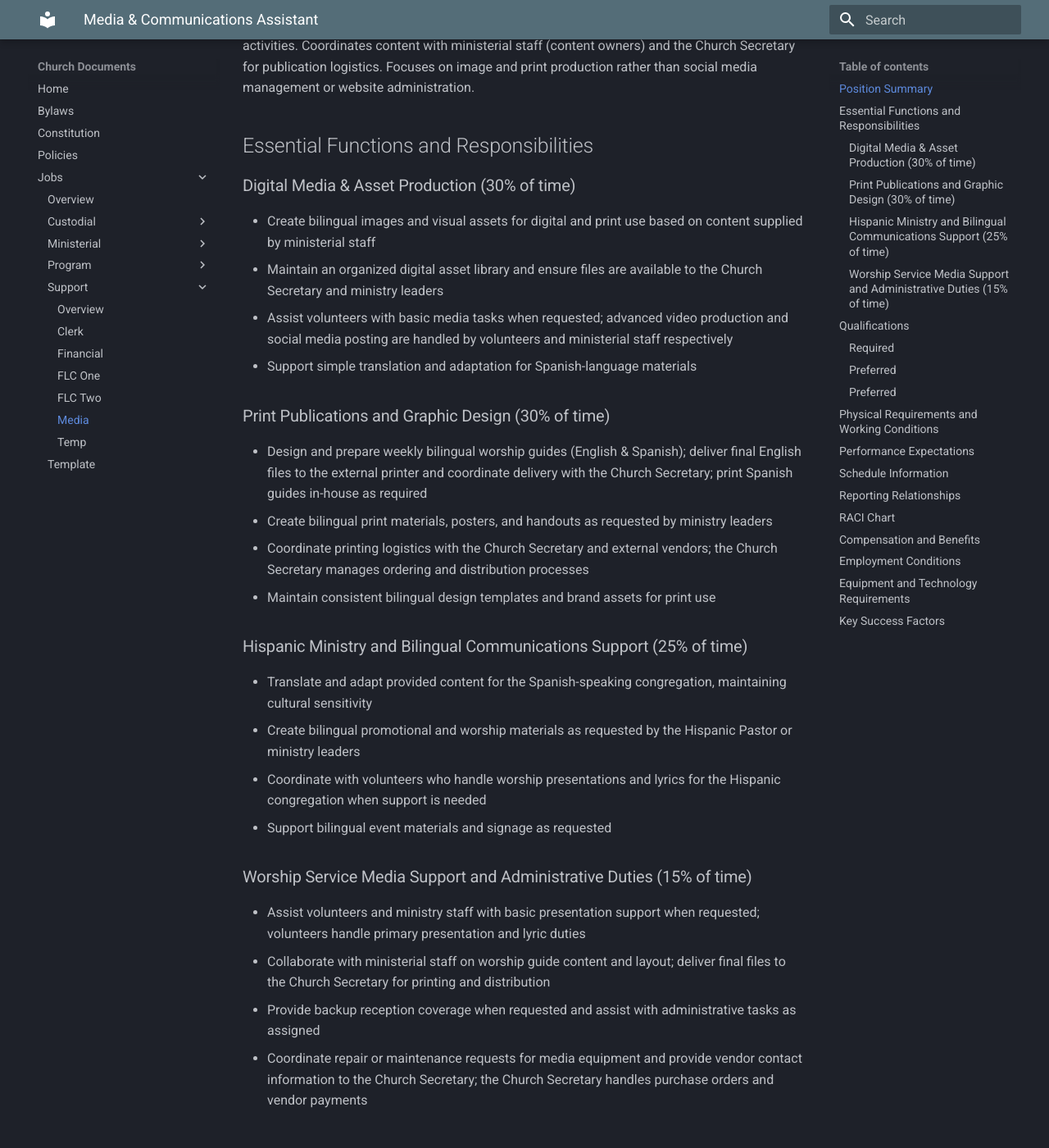
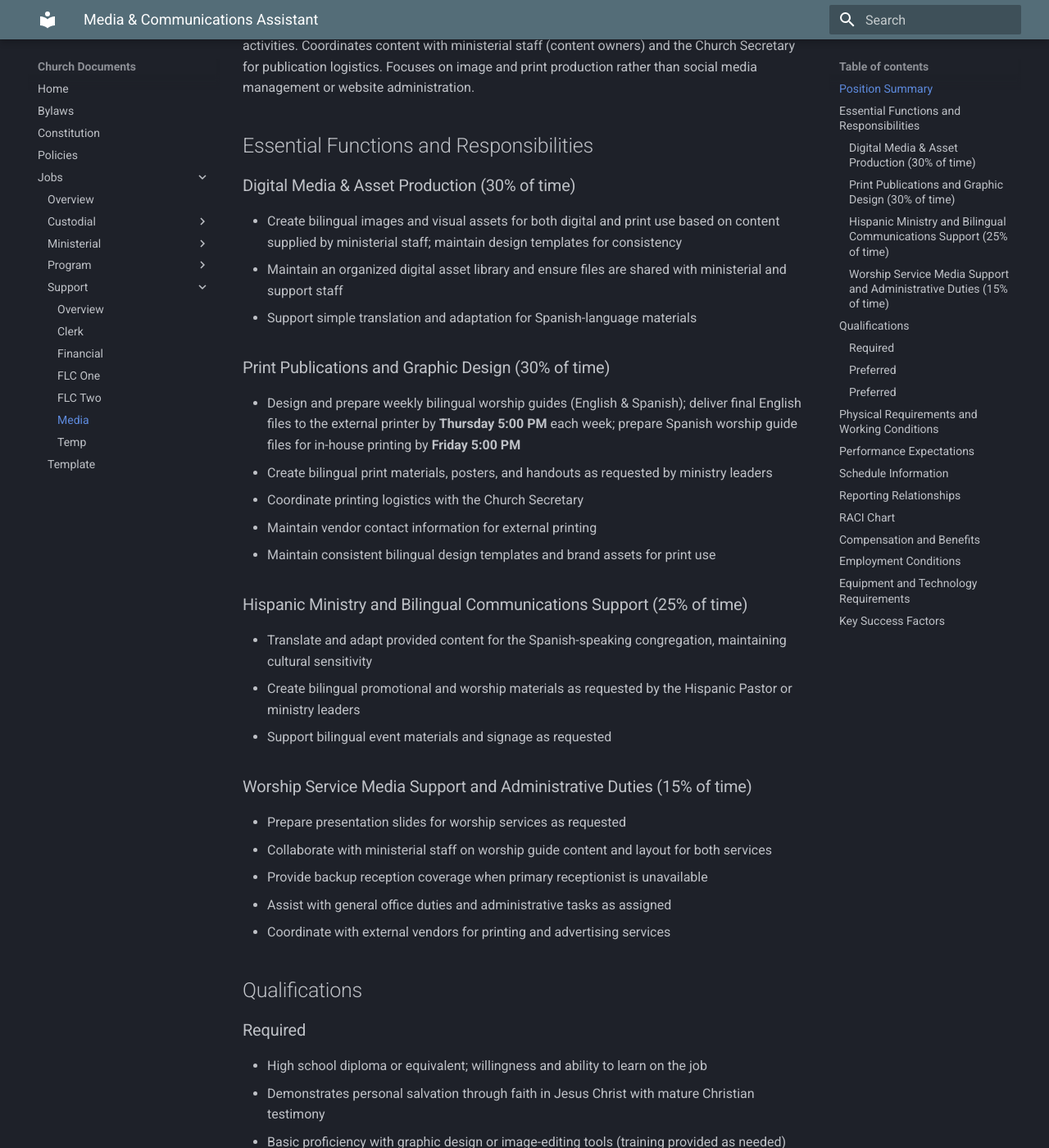
Before and after one commit to fbccana/church-docs, an MkDocs documentation site: the page built from docs/jobs/support/job-support-media.md, in a window 1280 px wide and 1400 px high, scrolled down 522 px. Shown: the whole window at 82% size. Built offline with MkDocs 1.6.1 and Material for MkDocs 9.7.7, drawn with Linux system fonts in a browser that asks for light colours; some of the changed text lies outside the part shown.

Commit message:
docs(jobs): apply Matrix RACI and consistency fixes for Media & Church Secretary

```diff
--- a/docs/jobs/support/job-support-media.md
+++ b/docs/jobs/support/job-support-media.md
@@ -18,31 +18,31 @@
 
 ### Digital Media & Asset Production (30% of time)
 
-- Create bilingual images and visual assets for digital and print use based on content supplied by ministerial staff
-- Maintain an organized digital asset library and ensure files are available to the Church Secretary and ministry leaders
-- Assist volunteers with basic media tasks when requested; advanced video production and social media posting are handled by volunteers and ministerial staff respectively
+- Create bilingual images and visual assets for both digital and print use based on content supplied by ministerial staff; maintain design templates for consistency
+- Maintain an organized digital asset library and ensure files are shared with ministerial and support staff
 - Support simple translation and adaptation for Spanish-language materials
 
 ### Print Publications and Graphic Design (30% of time)
 
-- Design and prepare weekly bilingual worship guides (English & Spanish); deliver final English files to the external printer and coordinate delivery with the Church Secretary; print Spanish guides in-house as required
+- Design and prepare weekly bilingual worship guides (English & Spanish); deliver final English files to the external printer by **Thursday 5:00 PM** each week; prepare Spanish worship guide files for in-house printing by **Friday 5:00 PM**
 - Create bilingual print materials, posters, and handouts as requested by ministry leaders
-- Coordinate printing logistics with the Church Secretary and external vendors; the Church Secretary manages ordering and distribution processes
+- Coordinate printing logistics with the Church Secretary
+- Maintain vendor contact information for external printing
 - Maintain consistent bilingual design templates and brand assets for print use
 
 ### Hispanic Ministry and Bilingual Communications Support (25% of time)
 
 - Translate and adapt provided content for the Spanish-speaking congregation, maintaining cultural sensitivity
 - Create bilingual promotional and worship materials as requested by the Hispanic Pastor or ministry leaders
-- Coordinate with volunteers who handle worship presentations and lyrics for the Hispanic congregation when support is needed
 - Support bilingual event materials and signage as requested
 
 ### Worship Service Media Support and Administrative Duties (15% of time)
 
-- Assist volunteers and ministry staff with basic presentation support when requested; volunteers handle primary presentation and lyric duties
-- Collaborate with ministerial staff on worship guide content and layout; deliver final files to the Church Secretary for printing and distribution
-- Provide backup reception coverage when requested and assist with administrative tasks as assigned
-- Coordinate repair or maintenance requests for media equipment and provide vendor contact information to the Church Secretary; the Church Secretary handles purchase orders and vendor payments
+- Prepare presentation slides for worship services as requested
+- Collaborate with ministerial staff on worship guide content and layout for both services
+- Provide backup reception coverage when primary receptionist is unavailable
+- Assist with general office duties and administrative tasks as assigned
+- Coordinate with external vendors for printing and advertising services
 
 ## Qualifications
 
@@ -97,12 +97,13 @@
 
 ## RACI Chart
 
-| Activity                                    | Responsible                       | Accountable                | Consulted | Informed                               |
-| :------------------------------------------ | :-------------------------------- | :------------------------- | :-------- | :------------------------------------- |
-| Digital Communications & Website Management   | Media & Communications Assistant  | Minister of Administration | Assigned by Minister of Administration | Ministerial Staff, Church Body         |
-| Print Publications & Graphic Design         | Media & Communications Assistant  | Minister of Administration | Assigned by Minister of Administration | Ministerial Staff, Church Body         |
-| Hispanic Ministry & Bilingual Communications| Media & Communications Assistant  | Minister of Administration | Assigned by Minister of Administration | Hispanic Pastor, Ministerial Staff     |
-| Worship Service Media Support & Admin       | Media & Communications Assistant  | Minister of Administration | Assigned by Minister of Administration | Worship Team, Ministerial Staff        |
+| Activity | Responsible | Accountable | Consulted | Informed |
+| :--- | :--- | :--- | :--- | :--- |
+| Digital Asset Production & Publication Logistics | Media Assistant | Minister of Administration | Church Secretary | Ministerial Staff, Church Body |
+| Print Publications & Worship Guide | Media Assistant / Church Secretary (joint) | Minister of Administration | Worship Leader, Hispanic Pastor | Congregation |
+| Website & Social Coordination | Media Assistant (content) / Church Secretary (schedule) | Minister of Administration | Pastor, Committee Chairs | Congregation |
+| Bilingual Translations | Media Assistant (translate) / Church Secretary (verify) | Minister of Administration | Hispanic Pastor | Worship Team |
+| Worship Presentation Support | Media Assistant | Worship Leader | Ministerial Staff | Congregation |
 
 ## Compensation and Benefits
 
@@ -117,7 +118,7 @@
 - Compliance with all established church policies and procedures required
 - Regular attendance at staff meetings as requested
 
-**Quarterly Handover Drill:** The primary and backup will conduct a scheduled 60–90 minute drill each quarter during which the backup performs core media duties (publish a worship guide draft, update the website calendar, prepare a bilingual slide deck for worship, and demonstrate playback/setup for a service) while the primary observes; success criteria include completing ≥80% of tasks unaided, documenting any gaps, updating the runbook or SOPs as needed, and obtaining sign-off from the Minister of Administration.
+**Quarterly Handover Drill:** The primary and backup will conduct a scheduled 60–90 minute drill each quarter during which the backup performs core media duties (publish a worship guide draft, prepare a bilingual slide deck for worship, and demonstrate playback/setup for a service) while the primary observes; success criteria include completing ≥80% of tasks unaided, documenting any gaps, updating the runbook or SOPs as needed, and obtaining sign-off from the Minister of Administration.
 
 - At-will employment relationship
 
@@ -126,10 +127,10 @@
 
 ## Equipment and Technology Requirements
 
-- Software Proficiency: Adobe Creative Suite or similar image-editing tools, Microsoft Office, basic digital asset management
+- Software Proficiency: image-editing tools (rastor & vector), office documents, basic digital asset management
 - Hardware: Access to digital cameras, computer workstation, and printing equipment as needed
 - Technical Skills: Basic file management and export best practices for print and digital
-- Coordinate media equipment purchases and vendor repairs with the Church Secretary; the Church Secretary handles purchase orders and vendor payments
+- Coordinate media purchases with the Church Secretary
 
 ## Key Success Factors
 
```
Also changed, not shown: other parts of docs/jobs/support/job-support-media.md (+3 -3 lines), docs/internal/continuity.md (+1 -1 lines), docs/jobs/support/job-support-clerk.md (+10 -7 lines).
